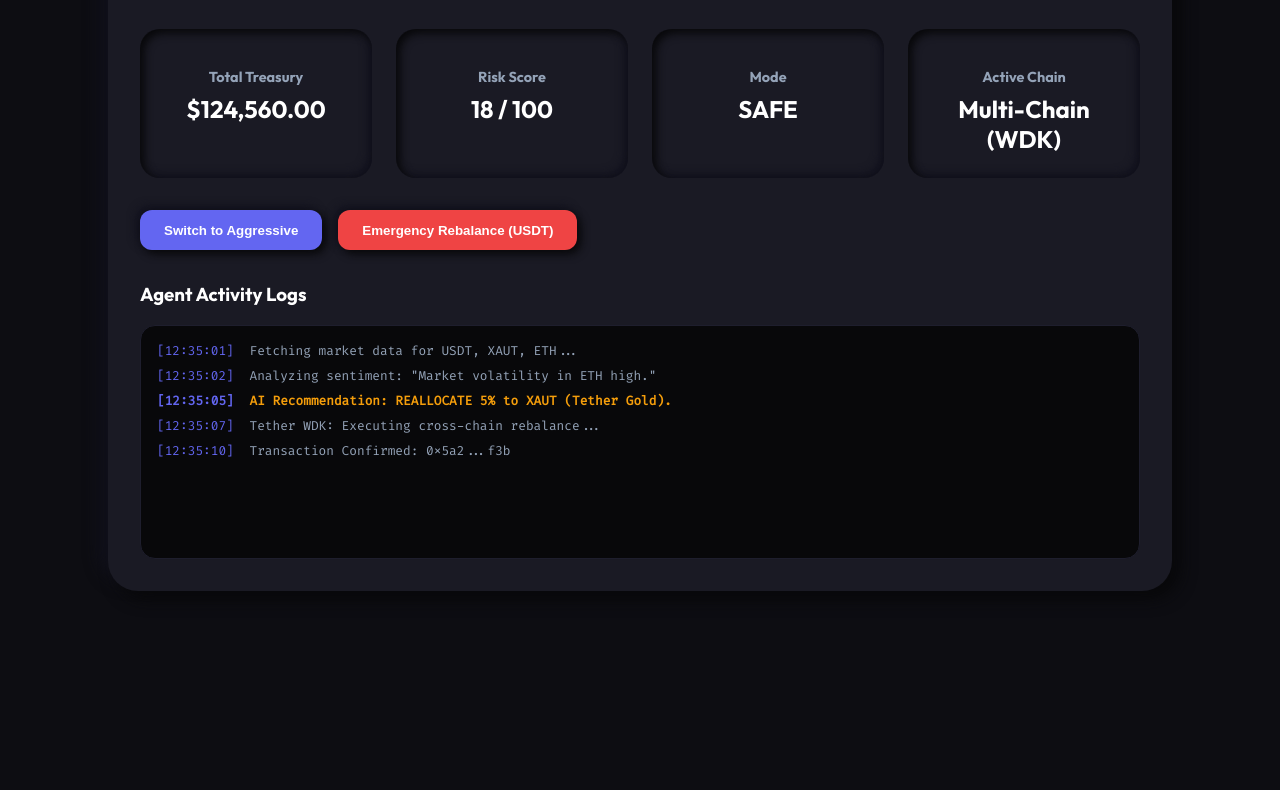
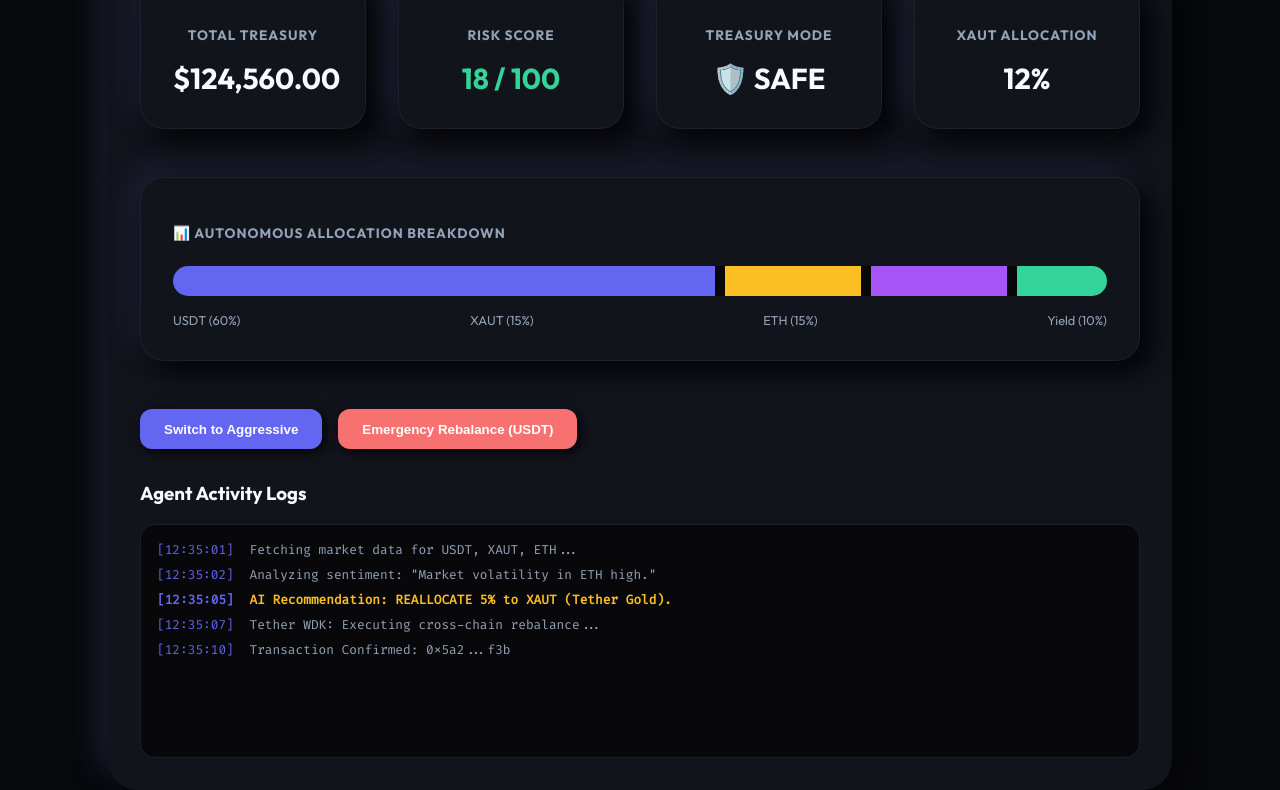
Before and after one commit to 0xshobha/ai-smart-treasury-agent, a website: page index.html in a window 1280 px wide. Shown: the part 159-949 px from the top of the page. Before the commit the page ends 800 px from the top, so only its background shows below. Drawn offline with Linux system fonts and the light colour scheme.

Commit message:
Polish dashboard with dynamic simulation and enhanced UI

```diff
--- a/index.html
+++ b/index.html
@@ -17,19 +17,37 @@
         <div class="grid">
             <div class="card">
                 <h3>Total Treasury</h3>
-                <div class="value">$124,560.00</div>
+                <div class="value" id="total-val">$124,560.00</div>
             </div>
             <div class="card">
                 <h3>Risk Score</h3>
-                <div class="value" id="risk-display">18 / 100</div>
+                <div class="value" id="risk-display" style="color: var(--success);">18 / 100</div>
             </div>
             <div class="card">
-                <h3>Mode</h3>
-                <div class="value">SAFE</div>
+                <h3>Treasury Mode</h3>
+                <div class="value" id="mode-val">🛡️ SAFE</div>
             </div>
             <div class="card">
-                <h3>Active Chain</h3>
-                <div class="value">Multi-Chain (WDK)</div>
+                <h3>XAUT Allocation</h3>
+                <div class="value" id="xaut-val">12%</div>
+            </div>
+        </div>
+
+        <div class="treasury-breakdown" style="margin-bottom: 3rem;">
+            <div class="card" style="text-align: left;">
+                <h3 style="margin-bottom: 1.5rem;">📊 Autonomous Allocation Breakdown</h3>
+                <div style="display: flex; gap: 10px; height: 30px; border-radius: 15px; overflow: hidden; background: #08080a;">
+                    <div style="width: 60%; background: var(--accent-color);" title="USDT"></div>
+                    <div style="width: 15%; background: var(--warning);" title="XAUT"></div>
+                    <div style="width: 15%; background: #a855f7;" title="ETH"></div>
+                    <div style="width: 10%; background: var(--success);" title="Lending APY Pool"></div>
+                </div>
+                <div style="display: flex; justify-content: space-between; margin-top: 1rem; font-size: 0.8rem; color: var(--text-secondary);">
+                    <span>USDT (60%)</span>
+                    <span>XAUT (15%)</span>
+                    <span>ETH (15%)</span>
+                    <span>Yield (10%)</span>
+                </div>
             </div>
         </div>
 
@@ -49,24 +67,55 @@
     </div>
 
     <script>
+        let mode = "Safe";
+
         function toggleMode() {
-            alert("Switching agent to Aggressive Mode... Decision threshold changed to 70%.");
+            mode = (mode === "Safe") ? "Aggressive" : "Safe";
+            document.getElementById('mode-val').innerText = (mode === "Safe") ? "🛡️ SAFE" : "🔥 AGGRESSIVE";
+            const newLog = document.createElement('div');
+            newLog.className = 'log-entry action';
+            newLog.innerHTML = `<span class="time">[${new Date().toLocaleTimeString()}]</span> MODE CHANGED: Agent now operating in ${mode.toUpperCase()} mode.`;
+            document.getElementById('log-container').appendChild(newLog);
+            alert(`Switching agent to ${mode} Mode... Decision threshold updated.`);
         }
 
         function emergencyExit() {
             alert("EMERGENCY EXIT triggered. Rebalancing all assets to USDT via Tether WDK...");
+            const log = document.getElementById('log-container');
+            log.innerHTML += `<div class="log-entry action" style="color: var(--danger);"><span class="time">[${new Date().toLocaleTimeString()}]</span> EMERGENCY: Liquidating positions into stablecoins...</div>`;
         }
 
-        // Simulating log scrolling and risk updates
+        // Advanced Autonomous Simulation
         setInterval(() => {
             const logs = document.getElementById('log-container');
+            const totalVal = document.getElementById('total-val');
+            const riskDisplay = document.getElementById('risk-display');
+
+            // Random value fluctuation
+            const currentVal = parseFloat(totalVal.innerText.replace('$', '').replace(',', ''));
+            const newVal = currentVal + (Math.random() - 0.4) * 50;
+            totalVal.innerText = '$' + newVal.toLocaleString(undefined, {minimumFractionDigits: 2, maximumFractionDigits: 2});
+
+            // Random risk fluctuation
+            const baseRisk = (mode === "Safe") ? 15 : 45;
+            const newRisk = Math.floor(baseRisk + Math.random() * 20);
+            riskDisplay.innerText = `${newRisk} / 100`;
+            riskDisplay.style.color = newRisk > 60 ? 'var(--danger)' : (newRisk > 30 ? 'var(--warning)' : 'var(--success)');
+
             const newLog = document.createElement('div');
             newLog.className = 'log-entry';
             const time = new Date().toLocaleTimeString();
-            newLog.innerHTML = `<span class="time">[${time}]</span> Agent monitoring market: No action required.`;
+
+            if (newRisk > 50 && mode === "Safe") {
+                newLog.classList.add('action');
+                newLog.innerHTML = `<span class="time">[${time}]</span> RISK SPIKE: Moving 10% liquidity to USDT Vault.`;
+            } else {
+                newLog.innerHTML = `<span class="time">[${time}]</span> 🛡️ Agent monitoring: Treasury health optimal.`;
+            }
+
             logs.appendChild(newLog);
             logs.scrollTop = logs.scrollHeight;
-        }, 15000);
+        }, 8000);
     </script>
 </body>
 </html>
--- a/style.css
+++ b/style.css
@@ -1,13 +1,14 @@
 :root {
-  --bg-color: #0d0d12;
-  --card-bg: #1a1a24;
+  --bg-color: #08090d;
+  --card-bg: #12141c;
   --accent-color: #6366f1;
-  --text-primary: #ffffff;
+  --text-primary: #f8fafc;
   --text-secondary: #94a3b8;
-  --success: #10b981;
-  --warning: #f59e0b;
-  --danger: #ef4444;
-  --clay-shadow: 8px 8px 16px #08080a, -8px -8px 16px #12121e;
+  --success: #34d399;
+  --warning: #fbbf24;
+  --danger: #f87171;
+  --clay-shadow: 12px 12px 24px #040508, -12px -12px 24px #1a1d2e;
+  --inner-shadow: inset 6px 6px 12px #040508, inset -6px -6px 12px #1a1d2e;
 }
 
 body {
@@ -58,28 +59,37 @@ h1 {
 
 .grid {
   display: grid;
-  grid-template-columns: repeat(auto-fit, minmax(200px, 1fr));
-  gap: 1.5rem;
-  margin-bottom: 2rem;
+  grid-template-columns: repeat(auto-fit, minmax(220px, 1fr));
+  gap: 2rem;
+  margin-bottom: 3rem;
 }
 
 .card {
   background: var(--card-bg);
-  padding: 1.5rem;
-  border-radius: 20px;
-  box-shadow: inset 4px 4px 8px #08080a, inset -4px -4px 8px #12121e;
+  padding: 2rem;
+  border-radius: 24px;
+  box-shadow: var(--clay-shadow);
   text-align: center;
+  transition: transform 0.3s cubic-bezier(0.34, 1.56, 0.64, 1);
+  border: 1px solid rgba(255, 255, 255, 0.05);
+}
+
+.card:hover {
+  transform: translateY(-8px) scale(1.02);
 }
 
 .card h3 {
-  font-size: 0.9rem;
+  font-size: 0.85rem;
   color: var(--text-secondary);
-  margin-bottom: 0.5rem;
+  text-transform: uppercase;
+  letter-spacing: 1px;
+  margin-bottom: 1rem;
 }
 
 .card .value {
-  font-size: 1.5rem;
-  font-weight: 700;
+  font-size: 1.8rem;
+  font-weight: 800;
+  color: var(--text-primary);
 }
 
 .logs {
```
